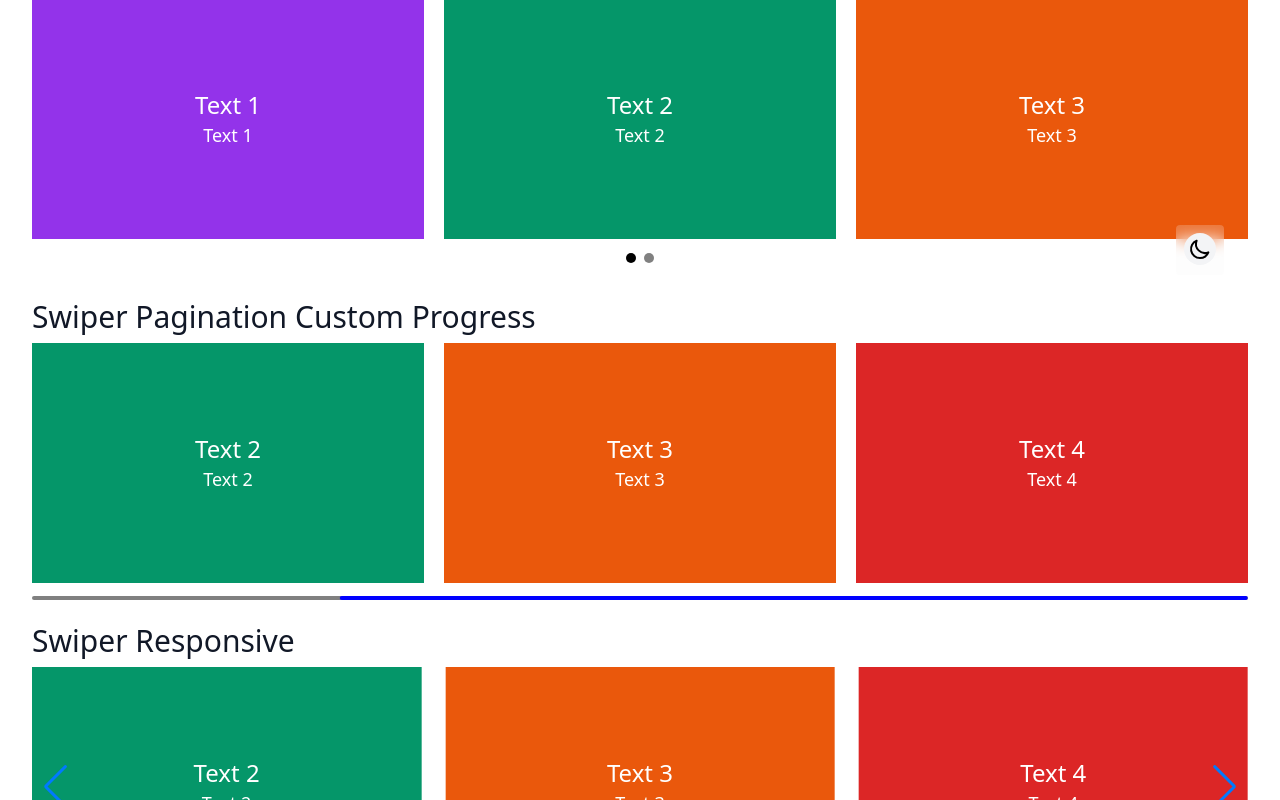
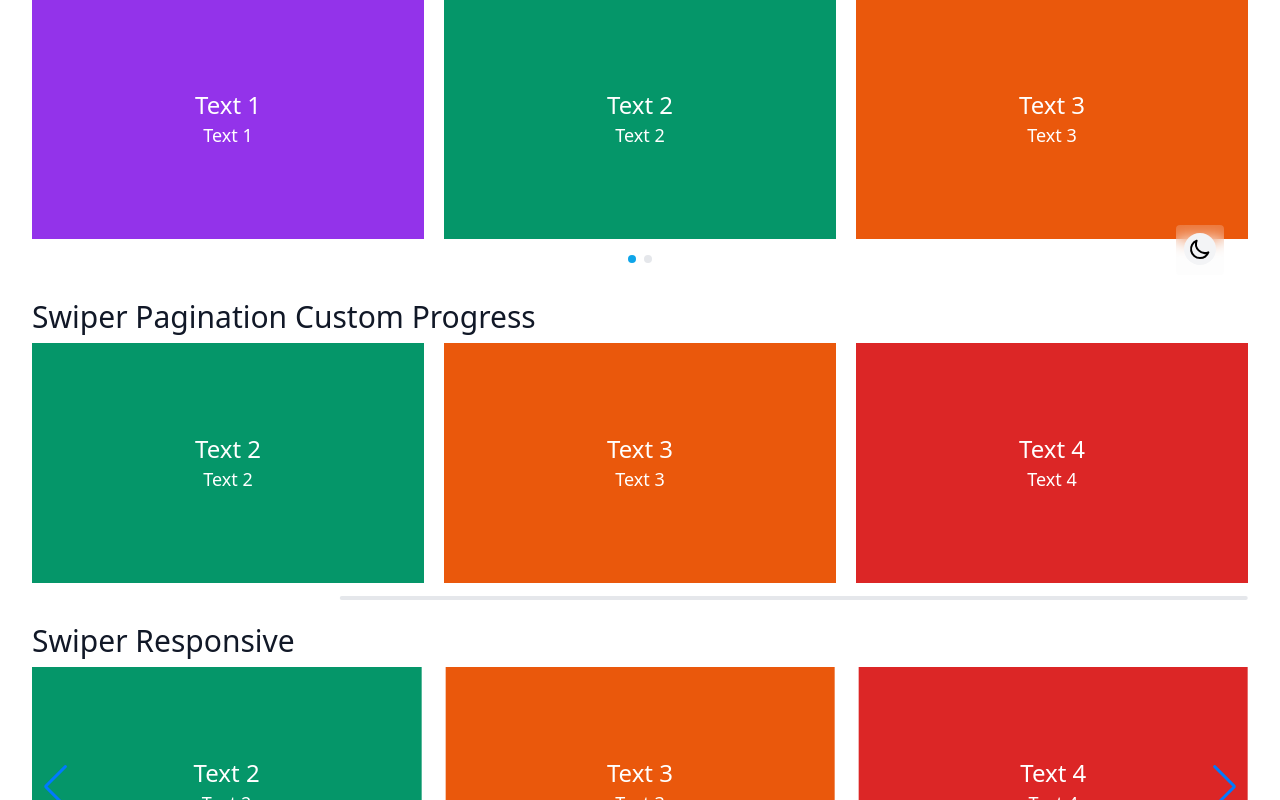
Before and after one commit to wahidari/next-tailwind-headlessui, a Next.js app: page /slider-swiper in a window 1280 px wide. Shown: the part 445-1245 px from the top of the page. Built offline with nearby package versions, Linux system fonts and the light colour scheme; no server answers.

Commit message:
move swiper style

```diff
--- a/pages/_app.js
+++ b/pages/_app.js
@@ -2,6 +2,7 @@ import { GlobalProvider } from "@utils/GlobalContext";
 import { SessionProvider } from "next-auth/react"
 import { AuthProvider } from "@utils/useAuth";
 import "@styles/globals.css";
+import "@styles/swiper.css";
 
 function MyApp({ Component, pageProps: { session, ...pageProps }, }) {
 
--- a/styles/globals.css
+++ b/styles/globals.css
@@ -16,60 +16,6 @@ body {
 }
 .scrollbar-thumb-rounded::-webkit-scrollbar-thumb {
 	border-radius: 999px;
-}
-
-/* SWIPER PAGINATION DOT */
-.swiper-custom-pagination-dot {
-	padding: 0px 0px 40px 0px !important;
-}
-
-.swiper-custom-pagination-dot .swiper-pagination-bullet {
-	width: 10px;
-	height: 10px;
-	background: gray !important;
-	opacity: 100%;
-}
-
-.swiper-custom-pagination-dot .swiper-pagination-bullet-active {
-	background: black !important;
-}
-
-/* SWIPER PAGINATION SCROLL */
-.swiper-custom-pagination-scroll {
-	padding: 0px 0px 20px 0px !important;
-}
-
-.swiper-custom-pagination-scroll .swiper-scrollbar {
-	left: 0% !important;
-	right: 5% !important;
-	width: 100% !important;
-	height: 4px !important;
-	background: gray;
-}
-
-.swiper-custom-pagination-scroll .swiper-scrollbar-drag {
-	background: blue;
-}
-
-/* SWIPER */
-.swiper-custom-nav {
-	border-radius: 4px;
-}
-
-.swiper-custom-nav .swiper-button-next::after,
-.swiper-custom-nav .swiper-button-prev::after {
-	font-size: 14px;
-	font-weight: 600;
-	background-color: #0000009a;
-	padding: 8px 11px;
-	border-radius: 50%;
-	color: #fff;
-}
-
-.swiper-custom-nav .swiper-button-next:hover::after,
-.swiper-custom-nav .swiper-button-prev:hover::after {
-	background-color: #000000d3 !important;
-	transition: background-color 0.2s ease-in;
 }
 
 html[class="dark"] {
--- /dev/null
+++ b/styles/swiper.css
@@ -0,0 +1,72 @@
+html[class="dark"] {
+	--swiper-pagination-dot-active: #0284c7;
+	--swiper-pagination-dot: #262626;
+}
+
+html {
+	--swiper-pagination-dot-active: #0ea5e9;
+	--swiper-pagination-dot: #e5e7eb;
+}
+
+/* SWIPER PAGINATION DOT */
+.swiper-custom-pagination-dot {
+	padding: 0px 0px 40px 0px !important;
+}
+
+.swiper-custom-pagination-dot .swiper-pagination-bullet {
+  width: 8px;
+	height: 8px;
+	background: var(--swiper-pagination-dot) !important;
+	opacity: 100%;
+  /*strip pagination*/
+  /* width: 12px;
+	height: 5px;
+  border-radius: 2px; */
+}
+
+.swiper-custom-pagination-dot .swiper-pagination-bullet-active {
+	background:  var(--swiper-pagination-dot-active) !important;
+}
+
+/* SWIPER PAGINATION SCROLL */
+.swiper-custom-pagination-scroll {
+	padding: 0px 0px 20px 0px !important;
+}
+
+.swiper-custom-pagination-scroll .swiper-scrollbar {
+	left: 0% !important;
+	right: 5% !important;
+	width: 100% !important;
+	height: 4px !important;
+	background: rgba(128, 128, 128, 0);
+}
+
+.swiper-custom-pagination-scroll .swiper-scrollbar-drag {
+	background: var(--swiper-pagination-dot);
+}
+
+/* SWIPER */
+.swiper-custom-nav {
+	border-radius: 4px;
+}
+
+.swiper-custom-nav .swiper-button-next::after,
+.swiper-custom-nav .swiper-button-prev::after {
+	font-size: 14px;
+	font-weight: 600;
+	background-color: #0000009a;
+	padding: 8px 11px;
+	border-radius: 50%;
+	color: #fff;
+}
+
+.swiper-custom-nav .swiper-button-next:hover::after,
+.swiper-custom-nav .swiper-button-prev:hover::after {
+	background-color: #000000d3 !important;
+	transition: background-color 0.2s ease-in;
+}
+
+/* SWIPER CONTINOUS PLAY  */
+.swiper-continous-play > .swiper-wrapper{
+  transition-timing-function : linear;
+}
```
